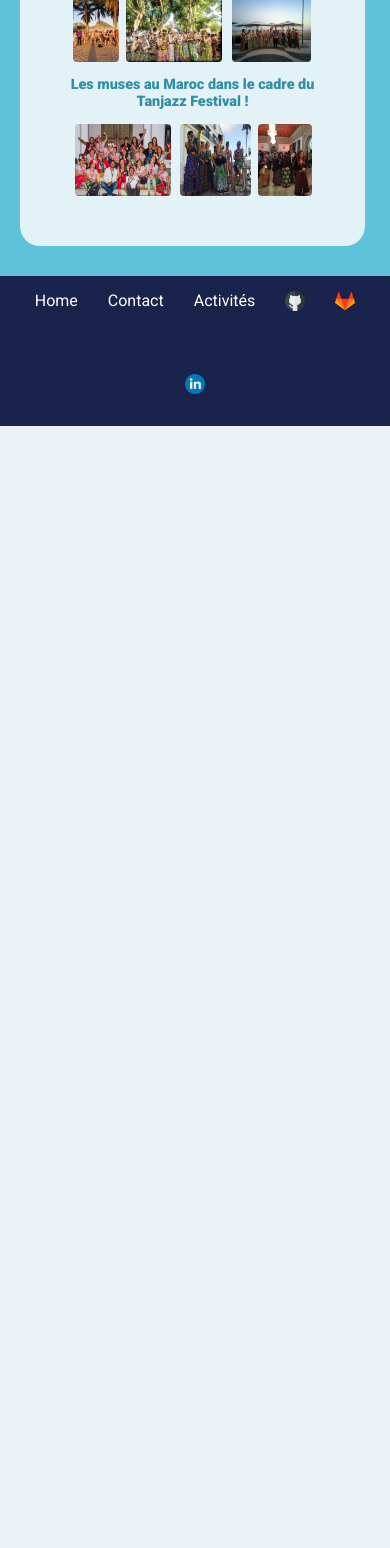
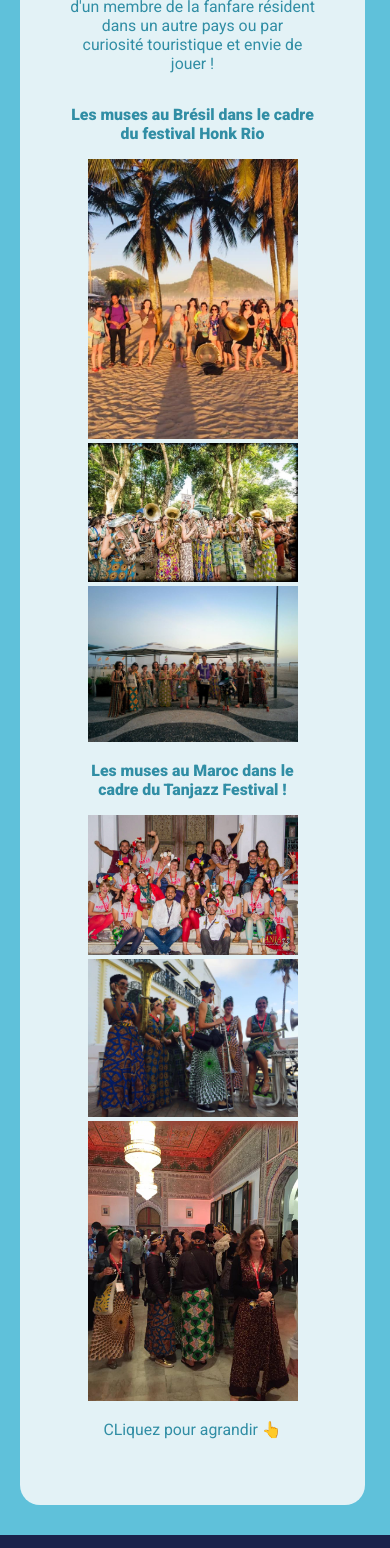
Before and after one commit to vio9/cv, a React (Create React App) app: page /activites in a window 390 px wide. Shown: the part 2440-3988 px from the top of the page. Before the commit the page ends 2866 px from the top, so only its background shows below. Built offline with nearby package versions, Linux system fonts and the light colour scheme.

Commit message:
componant zoom for images

```diff
--- a/package.json
+++ b/package.json
@@ -13,6 +13,7 @@
 		"node-sass": "^7.0.1",
 		"react": "^17.0.2",
 		"react-dom": "^17.0.2",
+		"react-medium-image-zoom": "^4.3.5",
 		"react-router-dom": "^6.2.1",
 		"react-scripts": "5.0.0",
 		"react-touch-drag-slider": "^2.1.3",
--- a/src/components/activites.js
+++ b/src/components/activites.js
@@ -12,6 +12,8 @@ import tanjazz1 from "../datas/assets/tanjazz1.jpg";
 import tanjazz2 from "../datas/assets/tanjazz2.jpg";
 import tanjazz3 from "../datas/assets/tanjazz3.jpg";
 import SliderWrapper from "./SliderWrapper";
+import Zoom from "react-medium-image-zoom";
+import "react-medium-image-zoom/dist/styles.css";
 
 const Activites = () => {
 	function ThemeChoice(props) {
@@ -117,15 +119,23 @@ const Activites = () => {
 								</p>
 							</strong>
 							<div className="photos-wrapper">
-								<div className="photo">
-									<img src={musesrio} alt="Les muses Tanguent au Brésil" />
-								</div>
-								<div className="photo">
-									<img src={musesbresil2} alt="Les muses Tanguent au Brésil" />
-								</div>
-								<div className="photo">
-									<img src={rio2} alt="Les muses Tanguent au Brésil" />
-								</div>
+								<Zoom>
+									<img
+										src={musesrio}
+										alt="Les muses Tanguent à Rio"
+										width="210"
+									/>
+								</Zoom>
+								<Zoom>
+									<img
+										src={musesbresil2}
+										alt="Les muses Tanguent à Rio"
+										width="210"
+									/>
+								</Zoom>
+								<Zoom>
+									<img src={rio2} alt="Les muses Tanguent à Rio" width="210" />
+								</Zoom>
 							</div>
 							<strong>
 								<p className="presentation-perso">
@@ -133,16 +143,30 @@ const Activites = () => {
 								</p>
 							</strong>
 							<div className="photos-wrapper">
-								<div className="photo">
-									<img src={tanjazz1} alt="Les muses Tanguent à Tanger" />
-								</div>
-								<div className="photo">
-									<img src={tanjazz2} alt="Les muses Tanguent à Tanger" />
-								</div>
-								<div className="photo">
-									<img src={tanjazz3} alt="Les muses Tanguent à Tanger" />
-								</div>
+								<Zoom>
+									<img
+										src={tanjazz1}
+										alt="Les muses Tanguent à Tanger"
+										width="210"
+									/>
+								</Zoom>
+
+								<Zoom>
+									<img
+										src={tanjazz2}
+										alt="Les muses Tanguent à Tanger"
+										width="210"
+									/>
+								</Zoom>
+								<Zoom>
+									<img
+										src={tanjazz3}
+										alt="Les muses Tanguent à Tanger"
+										width="210"
+									/>
+								</Zoom>
 							</div>
+							<p>CLiquez pour agrandir 👆</p>
 						</div>
 					</div>
 				</div>
--- a/src/datas/assets/images.js
+++ b/src/datas/assets/images.js
@@ -1,18 +1,18 @@
 const images = [
 	{
-		title: "Nature Image1",
+		title: "Muses Tanguent Image1",
 		url: "https://i.ytimg.com/vi/d1-kbs9lVmM/maxresdefault.jpg",
 	},
 	{
-		title: "Nature Image2",
+		title: "Muses Tanguent Nature Image2",
 		url: "https://yt3.ggpht.com/ytc/AKedOLRoFoM3DPh1zG7UW671CRyQrRwJvqYsE3jilY7D=s900-c-k-c0x00ffffff-no-rj",
 	},
 	{
-		title: "Nature Image3",
+		title: "Muses Tanguent Nature Image3",
 		url: "https://cdn.honkfest.org/wp-content/images/Screen-Shot-2014-06-18-at-2.27.23-PM.png",
 	},
 	{
-		title: "Nature Image4",
+		title: "Muses Tanguent Nature Image4",
 		url: "https://i1.sndcdn.com/avatars-000060014116-eum6e2-t500x500.jpg",
 	},
 ];
--- a/src/style/components/_activites.scss
+++ b/src/style/components/_activites.scss
@@ -6,6 +6,7 @@
 	color: #318ea5;
 	padding: 20px;
 	margin: 0;
+	font-size: 1.1em;
 	.select-theme {
 		padding: 10px;
 		border: none;
@@ -47,6 +48,13 @@
 			.photos-wrapper {
 				display: flex;
 
+				[data-rmiz-wrap="visible"] {
+					margin: 0 10px 0 10px;
+					img {
+						border-radius: 5px;
+					}
+				}
+
 				.photo {
 					display: flex;
 					justify-content: center;
@@ -74,6 +82,7 @@
 	margin: 40px;
 	padding: 20px;
 	margin: 0;
+	font-size: 1.1em;
 	@keyframes gradient {
 		0% {
 			background-position: 0% 50%;
@@ -160,6 +169,15 @@
 			}
 			.photos-wrapper {
 				flex-direction: column;
+				[data-rmiz-wrap="visible"] {
+					margin: 0 10px 0 10px;
+					img {
+						border-radius: 5px;
+						max-width: 240px;
+						margin: 4px;
+					}
+				}
+
 				.photo {
 					img {
 						max-width: 90%;
@@ -182,6 +200,24 @@
 				.slider-inner {
 					height: 230px;
 				}
+
+				.photos-wrapper {
+					flex-direction: column;
+					[data-rmiz-wrap="visible"] {
+						margin: 0 5px 0 5px;
+						img {
+							border-radius: 5px;
+							max-width: 300px;
+							margin: 4px;
+						}
+					}
+
+					.photo {
+						img {
+							max-width: 90%;
+						}
+					}
+				}
 			}
 		}
 	}
```
Also changed, not shown: 1 other file (tests, documents, lock files or other folders).
